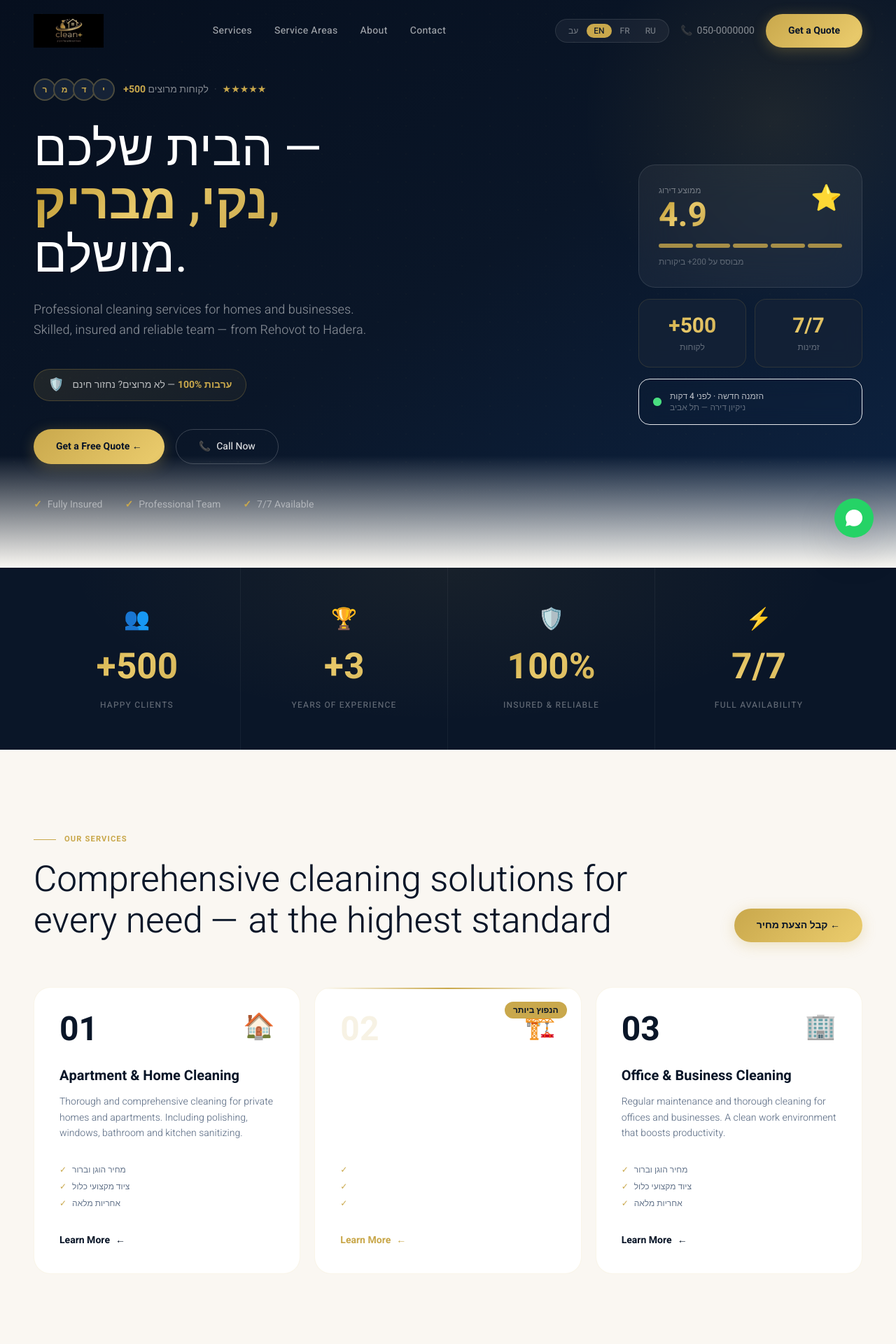
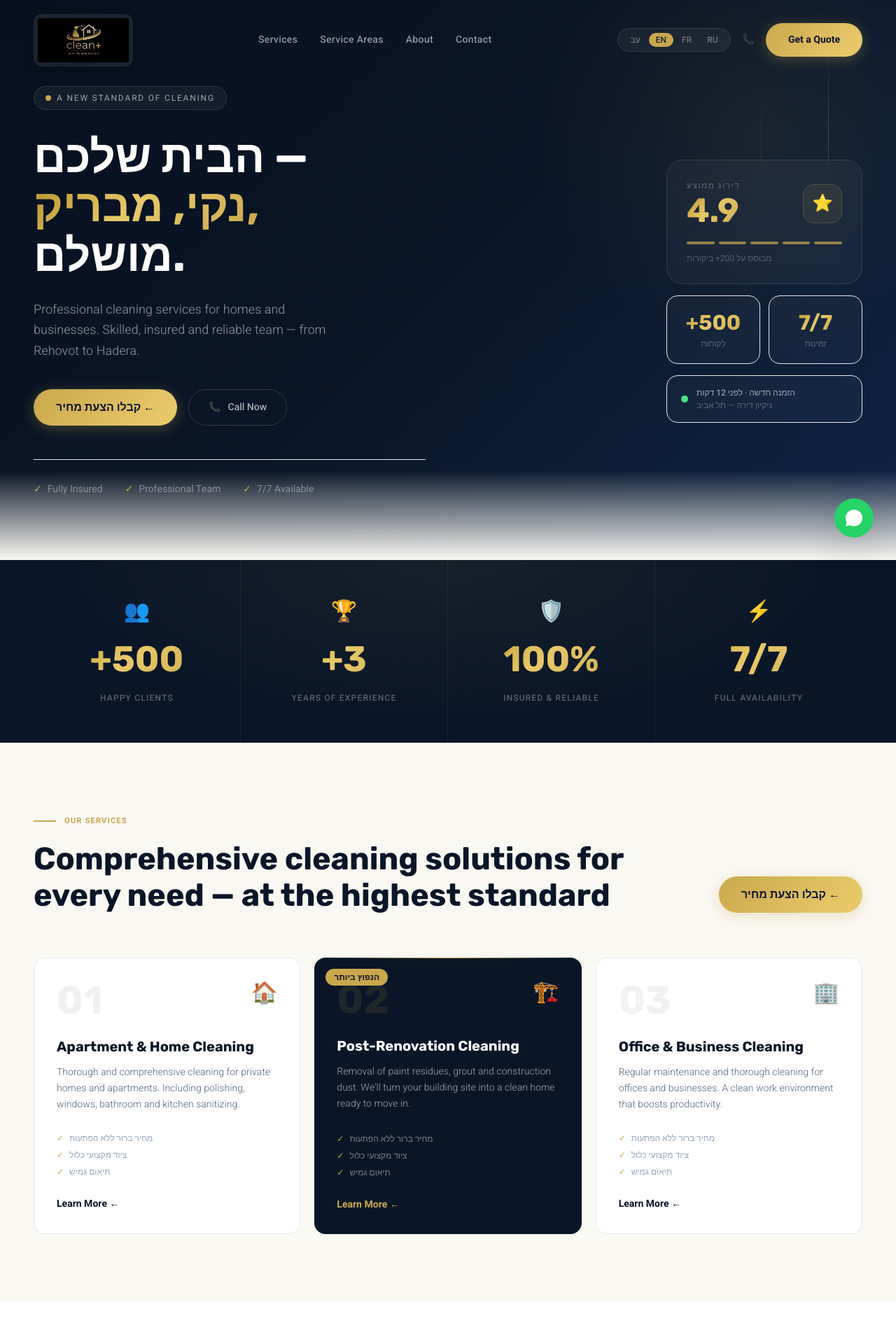
Before and after one commit to cleanplusisrael-arch/cleanplus-website, a Next.js app in the folder cleanplus/: page /en in a window 1280 px wide. Shown: the top 1920 px of the page at 70% size. Built offline with nearby package versions, Linux system fonts and the light colour scheme.

Commit message:
Add files via upload

```diff
--- a/cleanplus/messages/he.json
+++ b/cleanplus/messages/he.json
@@ -4,13 +4,13 @@
     "areas": "אזורי שירות",
     "about": "עלינו",
     "contact": "צור קשר",
-    "cta": "קבל הצעת מחיר"
+    "cta": "קבלו הצעת מחיר"
   },
   "hero": {
     "badge": "סטנדרט חדש של ניקיון",
     "title": "הבית שלך — נקי, מבריק, מושלם",
     "subtitle": "שירות ניקיון מקצועי לבתים ועסקים. צוות מיומן, מבוטח ואמין — מתל אביב ועד חדרה.",
-    "cta_primary": "קבלו הצעת מחיר חינם",
+    "cta_primary": "קבלו הצעת מחיר",
     "cta_secondary": "חייגו עכשיו",
     "badge_insured": "מבוטח במלואו",
     "badge_pro": "צוות מקצועי",
@@ -70,7 +70,7 @@
     "t3_city": "נתניה"
   },
   "contact": {
-    "title": "קבלו הצעת מחיר חינם",
+    "title": "קבלו הצעת מחיר",
     "subtitle": "חוזרים אליכם תוך שעה",
     "name": "שם מלא",
     "phone": "טלפון",
--- a/cleanplus/src/app/[locale]/layout.tsx
+++ b/cleanplus/src/app/[locale]/layout.tsx
@@ -4,9 +4,8 @@ import { getMessages } from 'next-intl/server';
 import "../globals.css";
 
 export const metadata: Metadata = {
-  title: "Clean+ | סטנדרט חדש של ניקיון",
-  description: "חברת ניקיון מקצועית לבתים ועסקים — מרחובות ועד חדרה. Clean+ מציעה שירות אמין, מבוטח ובמחיר הוגן.",
-  keywords: "חברת ניקיון, ניקיון דירות, ניקיון אחרי שיפוץ, ניקיון משרדים, cleanplus",
+  title: "Clean+ | שירות ניקיון מקצועי",
+  description: "חברת ניקיון מקצועית לבתים ועסקים — מרחובות ועד חדרה.",
 };
 
 export default async function LocaleLayout({
@@ -17,16 +16,16 @@ export default async function LocaleLayout({
   params: { locale: string };
 }) {
   const messages = await getMessages();
-  const isRTL = locale === 'he' || locale === 'ar';
+  const isRTL = locale === 'he';
 
   return (
     <html lang={locale} dir={isRTL ? 'rtl' : 'ltr'} className="scroll-smooth">
       <head>
         <link rel="preconnect" href="https://fonts.googleapis.com" />
         <link rel="preconnect" href="https://fonts.gstatic.com" crossOrigin="anonymous" />
-        <link href="https://fonts.googleapis.com/css2?family=Cormorant+Garamond:ital,wght@0,300;0,400;0,600;0,700;1,300;1,400&family=Heebo:wght@300;400;500;700;800;900&display=swap" rel="stylesheet" />
+        <link href="https://fonts.googleapis.com/css2?family=Heebo:wght@300;400;500;700;800;900&family=Assistant:wght@300;400;600;700&family=Rubik:wght@300;400;500;700&display=swap" rel="stylesheet" />
       </head>
-      <body className="font-heebo antialiased">
+      <body className="antialiased" style={{ fontFamily: "'Heebo', 'Assistant', 'Rubik', sans-serif" }}>
         <NextIntlClientProvider messages={messages}>
           {children}
         </NextIntlClientProvider>
--- a/cleanplus/src/app/[locale]/page.tsx
+++ b/cleanplus/src/app/[locale]/page.tsx
@@ -1,10 +1,9 @@
 import Navbar from '@/components/Navbar';
 import Hero from '@/components/Hero';
+import Stats from '@/components/Stats';
 import Services from '@/components/Services';
 import HowItWorks from '@/components/HowItWorks';
 import WhyUs from '@/components/WhyUs';
-import Stats from '@/components/Stats';
-import Guarantee from '@/components/Guarantee';
 import Testimonials from '@/components/Testimonials';
 import Areas from '@/components/Areas';
 import ContactForm from '@/components/ContactForm';
@@ -21,7 +20,6 @@ export default function HomePage() {
         <Services />
         <HowItWorks />
         <WhyUs />
-        <Guarantee />
         <Testimonials />
         <Areas />
         <ContactForm />
--- a/cleanplus/src/components/Hero.tsx
+++ b/cleanplus/src/components/Hero.tsx
@@ -1,133 +1,130 @@
 'use client';
 import { useTranslations } from 'next-intl';
-import Image from 'next/image';
 
 export default function Hero() {
   const t = useTranslations('hero');
 
   return (
-    <section className="relative min-h-screen flex items-center bg-navy overflow-hidden">
+    <section className="relative min-h-screen flex items-center overflow-hidden" style={{ background: 'linear-gradient(135deg, #060f1e 0%, #0a1628 50%, #0d2444 100%)' }}>
 
-      {/* Background */}
+      {/* Background layers */}
       <div className="absolute inset-0 pointer-events-none">
-        <div className="absolute inset-0 bg-gradient-to-br from-[#060f1e] via-navy to-[#0d2444]" />
-        {/* RTL skill: use end/start not right/left */}
-        <div className="absolute -top-32 -end-32 w-[600px] h-[600px] rounded-full"
-          style={{ background: 'radial-gradient(circle, rgba(201,168,76,0.1) 0%, transparent 65%)' }} />
-        <div className="absolute inset-0 opacity-[0.035]"
-          style={{ backgroundImage: 'radial-gradient(circle, rgba(201,168,76,0.8) 1px, transparent 1px)', backgroundSize: '40px 40px' }} />
-        <div className="absolute bottom-0 inset-x-0 h-40 bg-gradient-to-t from-[#faf8f3] to-transparent" />
+        {/* Gold glow */}
+        <div className="absolute -top-40 -end-40 w-[700px] h-[700px] rounded-full"
+          style={{ background: 'radial-gradient(circle, rgba(201,168,76,0.08) 0%, transparent 65%)' }} />
+        {/* Dot grid */}
+        <div className="absolute inset-0 opacity-[0.03]"
+          style={{ backgroundImage: 'radial-gradient(circle, rgba(201,168,76,1) 1px, transparent 1px)', backgroundSize: '44px 44px' }} />
+        {/* Bottom fade */}
+        <div className="absolute bottom-0 inset-x-0 h-32 bg-gradient-to-t from-[#faf8f3] to-transparent" />
+
+        {/* Decorative geometric lines — desktop only */}
+        <div className="hidden lg:block absolute end-0 top-0 bottom-0 w-1/2 opacity-10"
+          style={{ background: 'linear-gradient(135deg, transparent 40%, rgba(201,168,76,0.05) 100%)' }} />
+        <div className="hidden lg:block absolute end-24 top-16 w-px h-64"
+          style={{ background: 'linear-gradient(to bottom, transparent, rgba(201,168,76,0.3), transparent)' }} />
+        <div className="hidden lg:block absolute end-48 top-32 w-px h-48"
+          style={{ background: 'linear-gradient(to bottom, transparent, rgba(201,168,76,0.15), transparent)' }} />
       </div>
 
       <div className="relative z-10 w-full max-w-7xl mx-auto px-6 lg:px-12 pt-28 pb-20">
-        <div className="grid lg:grid-cols-5 gap-12 items-center">
+        <div className="grid lg:grid-cols-2 gap-16 items-center">
 
-          {/* Content */}
-          <div className="lg:col-span-3">
+          {/* ── Content ── */}
+          <div className="text-start">
 
-            {/* Social proof */}
-            <div className="fade-up flex items-center gap-3 mb-8">
-              <div className="flex" style={{ direction: 'ltr' }}>
-                {['ר','מ','ד','י'].map((l,i) => (
-                  <div key={i} className="w-8 h-8 rounded-full bg-navy-mid border-2 border-gold/30 flex items-center justify-center text-gold text-xs font-bold -ms-1 first:ms-0">
-                    {l}
-                  </div>
-                ))}
-              </div>
-              <div className="text-white/50 text-sm">
-                <span className="text-gold font-semibold">+500</span> לקוחות מרוצים
-                <span className="mx-2 text-white/20">·</span>
-                {/* RTL skill: star ratings stay LTR */}
-                <span className="phone-ltr text-gold">★★★★★</span>
+            {/* Eyebrow badge */}
+            <div className="fade-up inline-flex items-center gap-3 mb-8">
+              <div className="flex items-center gap-2 bg-white/5 border border-white/10 rounded-full px-4 py-2">
+                <span className="w-2 h-2 rounded-full bg-[#c9a84c]" />
+                <span className="text-white/60 text-xs tracking-widest uppercase" style={{ letterSpacing: '0.15em' }}>
+                  {t('badge')}
+                </span>
               </div>
             </div>
 
-            {/* Headline — content writer skill: benefit-focused, concise */}
-            <h1 className="fade-up-1 font-display text-white mb-6"
-              style={{ fontSize: 'clamp(2.8rem, 5.5vw, 5rem)', lineHeight: 1.08, fontWeight: 400 }}>
-              הבית שלכם —<br />
-              <em className="gold-text not-italic font-semibold">נקי, מבריק,</em><br />
+            {/* Headline */}
+            <h1 className="fade-up-1 text-white mb-7"
+              style={{ fontSize: 'clamp(2.6rem, 5vw, 4.5rem)', lineHeight: 1.1, fontWeight: 700, fontFamily: "'Rubik', 'Heebo', sans-serif" }}>
+              הבית שלכם —
+              <br />
+              <span className="gold-text">נקי, מבריק,</span>
+              <br />
               מושלם.
             </h1>
 
-            <p className="fade-up-2 text-white/50 text-lg font-light leading-relaxed mb-10 max-w-lg">
+            {/* Subtitle */}
+            <p className="fade-up-2 text-white/50 text-lg leading-relaxed mb-10 max-w-md" style={{ fontWeight: 300 }}>
               {t('subtitle')}
             </p>
 
-            {/* Guarantee — content writer skill: lead with benefit */}
-            <div className="fade-up-2 guarantee-badge mb-10 text-sm">
-              <span className="text-gold text-lg">🛡️</span>
-              <span className="text-white/70">
-                <span className="text-gold font-bold">ערבות 100%</span> — לא מרוצים? נחזור חינם
-              </span>
-            </div>
-
-            {/* CTAs */}
+            {/* CTAs — NO חינם */}
             <div className="fade-up-3 flex flex-wrap gap-4 mb-12">
-              <a href="#contact" className="btn-primary text-sm">
-                {t('cta_primary')} ←
+              <a href="#contact" className="btn-primary">
+                קבלו הצעת מחיר ←
               </a>
-              {/* RTL skill: phone number must stay LTR */}
-              <a href="tel:+972500000000" className="btn-outline text-sm">
-                📞 <span className="phone-ltr">{t('cta_secondary')}</span>
+              <a href="tel:+972500000000"
+                className="flex items-center gap-2.5 border border-white/15 hover:border-[#c9a84c]/50 text-white/70 hover:text-white px-7 py-3.5 rounded-full text-sm font-medium transition-all duration-300">
+                📞 <span dir="ltr" className="phone-ltr">{t('cta_secondary')}</span>
               </a>
             </div>
 
             {/* Trust badges */}
-            <div className="fade-up-4 flex flex-wrap gap-x-8 gap-y-3">
+            <div className="fade-up-4 flex flex-wrap gap-x-8 gap-y-3 border-t border-white/8 pt-8">
               {[t('badge_insured'), t('badge_pro'), t('badge_available')].map((badge) => (
-                <div key={badge} className="flex items-center gap-2 text-white/45 text-sm">
-                  <span className="text-gold font-bold">✓</span>
+                <div key={badge} className="flex items-center gap-2 text-white/40 text-sm">
+                  <span className="text-[#c9a84c]">✓</span>
                   {badge}
                 </div>
               ))}
             </div>
           </div>
 
-          {/* Floating UI — RTL skill: use end/start */}
-          <div className="hidden lg:flex lg:col-span-2 flex-col gap-4 items-end">
+          {/* ── Right: Floating stats — desktop only ── */}
+          <div className="hidden lg:flex flex-col gap-4 items-end">
 
             {/* Rating card */}
-            <div className="anim-float w-full max-w-xs bg-white/5 backdrop-blur-xl border border-white/10 rounded-3xl p-7">
-              <div className="flex items-start justify-between mb-4">
+            <div className="w-full max-w-[280px] rounded-3xl p-7 border border-white/10 backdrop-blur-md"
+              style={{ background: 'rgba(255,255,255,0.04)' }}>
+              <div className="flex items-center justify-between mb-5">
                 <div>
-                  <div className="text-white/40 text-xs uppercase mb-1">ממוצע דירוג</div>
-                  <div className="font-display text-5xl font-bold gold-text">4.9</div>
+                  <div className="text-white/30 text-xs uppercase mb-1" style={{ letterSpacing: '0.12em' }}>דירוג ממוצע</div>
+                  <div className="text-5xl font-bold gold-text" style={{ fontFamily: "'Rubik', sans-serif" }}>4.9</div>
                 </div>
-                <div className="phone-ltr text-4xl">⭐</div>
+                <div className="w-14 h-14 rounded-2xl bg-[#c9a84c]/10 border border-[#c9a84c]/20 flex items-center justify-center text-2xl">⭐</div>
               </div>
-              <div className="flex gap-1 mb-3">
+              <div className="flex gap-1.5 mb-3">
                 {[...Array(5)].map((_,i) => (
-                  <div key={i} className="flex-1 h-1.5 bg-gold/80 rounded-full" />
+                  <div key={i} className="flex-1 h-1 rounded-full bg-[#c9a84c]/70" />
                 ))}
               </div>
-              <div className="text-white/30 text-xs">מבוסס על 200+ ביקורות</div>
+              <div className="text-white/25 text-xs">מבוסס על 200+ ביקורות</div>
             </div>
 
-            {/* Stat cards — RTL skill: logical properties */}
-            <div className="flex gap-3 w-full max-w-xs">
-              <div className="flex-1 bg-navy-mid/80 backdrop-blur-md border border-gold/15 rounded-2xl p-5 text-center">
-                <div className="font-display text-3xl font-bold gold-text mb-1">+500</div>
-                <div className="text-white/35 text-xs">לקוחות</div>
+            {/* Stat row */}
+            <div className="flex gap-3 w-full max-w-[280px]">
+              <div className="flex-1 rounded-2xl p-5 text-center border border-white/8"
+                style={{ background: 'rgba(255,255,255,0.03)' }}>
+                <div className="text-3xl font-bold gold-text mb-1" style={{ fontFamily: "'Rubik', sans-serif" }}>+500</div>
+                <div className="text-white/30 text-xs">לקוחות</div>
               </div>
-              <div className="flex-1 bg-navy-mid/80 backdrop-blur-md border border-gold/15 rounded-2xl p-5 text-center">
-                <div className="font-display text-3xl font-bold gold-text mb-1">
-                  {/* RTL skill: numbers stay LTR */}
-                  <span className="phone-ltr">7/7</span>
-                </div>
-                <div className="text-white/35 text-xs">זמינות</div>
+              <div className="flex-1 rounded-2xl p-5 text-center border border-white/8"
+                style={{ background: 'rgba(255,255,255,0.03)' }}>
+                <div className="text-3xl font-bold gold-text mb-1 phone-ltr" style={{ fontFamily: "'Rubik', sans-serif" }}>7/7</div>
+                <div className="text-white/30 text-xs">זמינות</div>
               </div>
             </div>
 
             {/* Live notification */}
-            <div className="w-full max-w-xs bg-white/8 backdrop-blur-md border border-white/8 rounded-2xl px-5 py-4 flex items-center gap-3">
+            <div className="w-full max-w-[280px] rounded-2xl px-5 py-4 flex items-center gap-3 border border-white/8"
+              style={{ background: 'rgba(255,255,255,0.03)' }}>
               <div className="relative flex-shrink-0">
-                <div className="w-3 h-3 rounded-full bg-green-400" />
-                <div className="absolute inset-0 rounded-full bg-green-400 animate-ping opacity-60" />
+                <div className="w-2.5 h-2.5 rounded-full bg-green-400" />
+                <div className="absolute inset-0 rounded-full bg-green-400 animate-ping opacity-50" />
               </div>
               <div>
-                <div className="text-white/70 text-xs font-medium">הזמנה חדשה · לפני 4 דקות</div>
-                <div className="text-white/35 text-xs">ניקיון דירה — תל אביב</div>
+                <div className="text-white/60 text-xs font-medium">הזמנה חדשה · לפני 12 דקות</div>
+                <div className="text-white/30 text-xs mt-0.5">ניקיון דירה — תל אביב</div>
               </div>
             </div>
           </div>
--- a/cleanplus/src/components/Navbar.tsx
+++ b/cleanplus/src/components/Navbar.tsx
@@ -27,14 +27,23 @@ export default function Navbar() {
 
   return (
     <nav className={`fixed w-full z-50 transition-all duration-400 ${
-      scrolled
-        ? 'bg-navy/96 backdrop-blur-xl shadow-[0_4px_30px_rgba(0,0,0,0.3)] py-3'
-        : 'bg-transparent py-5'
+      scrolled ? 'bg-navy/97 backdrop-blur-xl shadow-[0_4px_30px_rgba(0,0,0,0.3)] py-3' : 'bg-transparent py-5'
     }`}>
       <div className="max-w-7xl mx-auto px-6 lg:px-12 flex items-center justify-between">
 
+        {/* Logo — bigger, with white bg for transparency */}
         <Link href="/" className="flex items-center shrink-0">
-          <Image src="/logo.png" alt="Clean+" width={100} height={48} priority className="object-contain" />
+          <div className="bg-white/10 backdrop-blur-sm rounded-xl p-1.5">
+            <Image
+              src="/logo.png"
+              alt="Clean+"
+              width={130}
+              height={62}
+              priority
+              className="object-contain"
+              style={{ filter: 'drop-shadow(0 2px 8px rgba(0,0,0,0.3))' }}
+            />
+          </div>
         </Link>
 
         {/* Desktop nav */}
@@ -61,7 +70,7 @@ export default function Navbar() {
             ))}
           </div>
           <a href="tel:+972500000000" className="text-white/50 hover:text-gold text-sm transition-colors flex items-center gap-1.5">
-            📞 <span className="hidden lg:inline">050-0000000</span>
+            📞
           </a>
           <a href="#contact" className="btn-primary text-sm px-5 py-2.5">
             {t('cta')}
@@ -101,9 +110,8 @@ export default function Navbar() {
               </Link>
             ))}
           </div>
-          <a href="#contact" onClick={() => setMenuOpen(false)}
-            className="btn-primary mx-auto text-sm">
-            {t('cta')} ←
+          <a href="#contact" onClick={() => setMenuOpen(false)} className="btn-primary mx-auto text-sm">
+            {t('cta')}
           </a>
         </div>
       </div>
--- a/cleanplus/src/components/Services.tsx
+++ b/cleanplus/src/components/Services.tsx
@@ -2,80 +2,91 @@
 import { useTranslations } from 'next-intl';
 
 const SERVICES = [
-  { key: 'residential', icon: '🏠', num: '01', popular: false },
-  { key: 'renovation',  icon: '🏗️', num: '02', popular: true  },
-  { key: 'office',      icon: '🏢', num: '03', popular: false },
+  { key: 'residential', icon: '🏠', num: '01' },
+  { key: 'renovation',  icon: '🏗️', num: '02', featured: true },
+  { key: 'office',      icon: '🏢', num: '03' },
 ];
 
 export default function Services() {
   const t = useTranslations('services');
 
   return (
-    <section id="services" className="py-28 bg-cream">
+    <section id="services" className="py-24 bg-[#faf8f3]">
       <div className="max-w-7xl mx-auto px-6 lg:px-12">
 
+        {/* Header */}
         <div className="flex flex-col md:flex-row md:items-end justify-between mb-16 gap-6">
           <div>
             <div className="section-label">{t('title')}</div>
-            <h2 className="font-display font-light text-navy"
-              style={{ fontSize: 'clamp(2rem, 4vw, 3.2rem)', lineHeight: 1.15 }}>
+            <h2 className="text-[#0a1628]"
+              style={{ fontSize: 'clamp(1.8rem, 3.5vw, 3rem)', lineHeight: 1.15, fontWeight: 700, fontFamily: "'Rubik', sans-serif" }}>
               {t('subtitle')}
             </h2>
           </div>
-          <a href="#contact" className="btn-primary self-start md:self-auto text-sm shrink-0">
-            קבל הצעת מחיר ←
+          <a href="#contact" className="btn-primary self-start md:self-auto shrink-0">
+            קבלו הצעת מחיר ←
           </a>
         </div>
 
+        {/* Cards — equal height, no empty space */}
         <div className="grid grid-cols-1 md:grid-cols-3 gap-5">
-          {SERVICES.map(({ key, icon, num, popular }) => (
-            <div key={key} className={`card relative overflow-hidden group ${popular ? 'bg-navy' : 'bg-white'}`}>
-              {popular && (
+          {SERVICES.map(({ key, icon, num, featured }) => (
+            <div key={key}
+              className={`relative overflow-hidden rounded-2xl flex flex-col group cursor-pointer transition-all duration-350 ${
+                featured
+                  ? 'bg-[#0a1628]'
+                  : 'bg-white border border-[#c9a84c]/12 hover:border-[#c9a84c]/35 hover:shadow-[0_20px_60px_rgba(10,22,40,0.1)] hover:-translate-y-1'
+              }`}>
+
+              {featured && (
                 <>
-                  <div className="absolute top-0 inset-x-0 h-0.5 bg-gradient-to-r from-transparent via-gold to-transparent" />
-                  <div className="absolute top-5 end-5 bg-gold text-navy text-xs font-bold px-3 py-1 rounded-full">
+                  <div className="absolute top-0 inset-x-0 h-px" style={{ background: 'linear-gradient(90deg, transparent, #c9a84c, transparent)' }} />
+                  <div className="absolute top-4 start-4 bg-[#c9a84c] text-[#0a1628] text-xs font-bold px-3 py-1 rounded-full">
                     הנפוץ ביותר
                   </div>
                 </>
               )}
 
-              <div className="p-9">
-                {/* Header row */}
-                <div className="flex items-start justify-between mb-7">
-                  <span className={`font-display text-5xl font-bold leading-none ${popular ? 'text-gold/15' : 'text-navy/6'}`}>
+              <div className="p-8 flex flex-col flex-1">
+                {/* Number + Icon */}
+                <div className="flex items-start justify-between mb-6">
+                  <span className={`font-bold leading-none select-none`}
+                    style={{ fontSize: '3.5rem', fontFamily: "'Rubik', sans-serif", color: featured ? 'rgba(201,168,76,0.12)' : 'rgba(10,22,40,0.06)' }}>
                     {num}
                   </span>
-                  <span className="text-4xl transition-transform duration-300 group-hover:scale-110">
-                    {icon}
-                  </span>
+                  <span className="text-3xl transition-transform duration-300 group-hover:scale-110">{icon}</span>
                 </div>
 
-                <h3 className={`font-display text-xl font-semibold mb-3 ${popular ? 'text-white' : 'text-navy'}`}>
+                {/* Content */}
+                <h3 className={`text-xl font-bold mb-3 ${featured ? 'text-white' : 'text-[#0a1628]'}`}
+                  style={{ fontFamily: "'Rubik', sans-serif" }}>
                   {t(`${key}.title`)}
                 </h3>
-                <p className={`text-sm leading-relaxed mb-8 font-light ${popular ? 'text-white/55' : 'text-slate-500'}`}>
+                <p className={`text-sm leading-relaxed mb-7 flex-1 ${featured ? 'text-white/55' : 'text-slate-500'}`}
+                  style={{ fontWeight: 300 }}>
                   {t(`${key}.desc`)}
                 </p>
 
-                {/* Checklist */}
-                <ul className={`space-y-2 mb-8 text-xs ${popular ? 'text-white/50' : 'text-slate-500'}`}>
-                  {['מחיר הוגן וברור', 'ציוד מקצועי כלול', 'אחריות מלאה'].map(item => (
+                {/* Features list */}
+                <ul className={`space-y-2 mb-7 text-xs ${featured ? 'text-white/45' : 'text-slate-400'}`}>
+                  {['מחיר ברור ללא הפתעות', 'ציוד מקצועי כלול', 'תיאום גמיש'].map(item => (
                     <li key={item} className="flex items-center gap-2">
-                      <span className="text-gold">✓</span> {item}
+                      <span className="text-[#c9a84c]">✓</span> {item}
                     </li>
                   ))}
                 </ul>
 
+                {/* CTA */}
                 <a href="#contact"
                   className={`inline-flex items-center gap-2 text-sm font-semibold transition-all duration-300 ${
-                    popular ? 'text-gold' : 'text-navy hover:text-gold'
+                    featured ? 'text-[#c9a84c]' : 'text-[#0a1628] group-hover:text-[#c9a84c]'
                   }`}>
-                  {t('more')} <span>←</span>
+                  {t('more')} ←
                 </a>
               </div>
 
-              {!popular && (
-                <div className="absolute bottom-0 inset-x-0 h-0.5 w-0 bg-gold transition-all duration-500 group-hover:w-full" />
+              {!featured && (
+                <div className="absolute bottom-0 inset-x-0 h-px w-0 bg-[#c9a84c] transition-all duration-500 group-hover:w-full" />
               )}
             </div>
           ))}
```
Also changed, not shown: cleanplus/src/components/ContactForm.tsx (+78 -65 lines), cleanplus/src/components/WhyUs.tsx (+16 -15 lines), cleanplus/public/hero-bg.svg (added), cleanplus/public/hero-cleaning.jpg (added).
